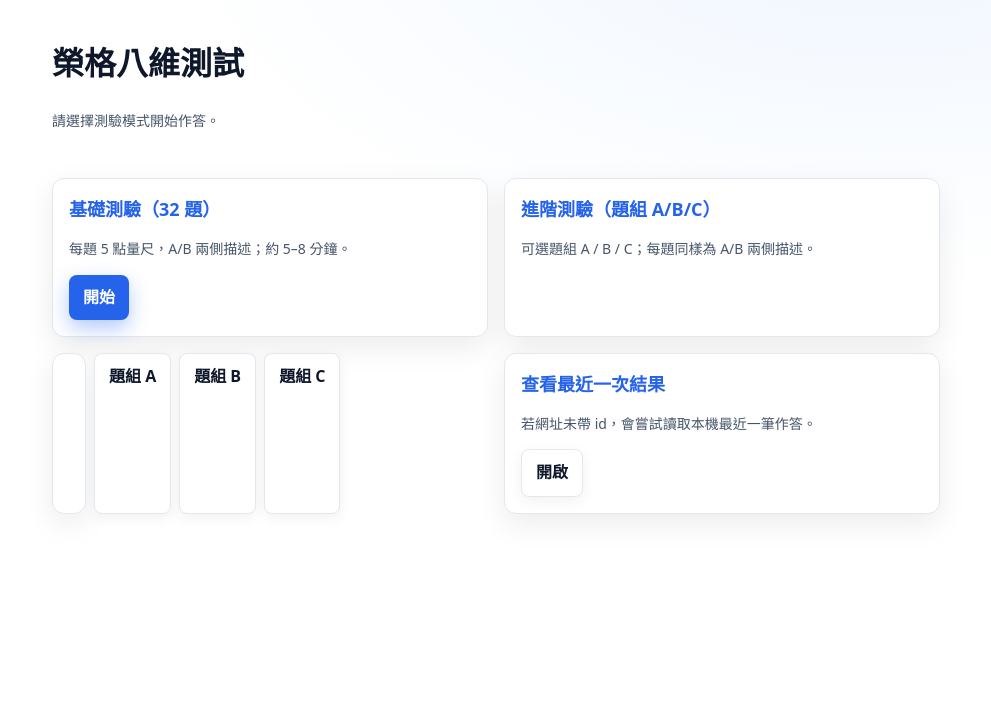
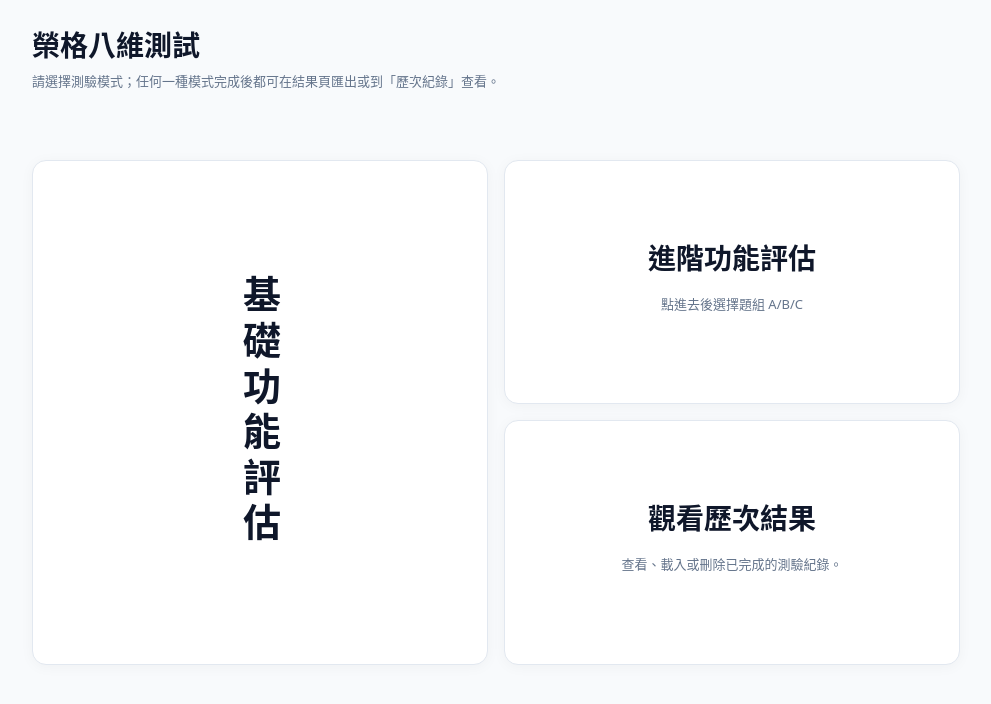
Before and after one commit to gx09950113-web/Jungianarchetypes2.0, a website: page docs/index.html in a window 1280 px wide. Shown: the whole page, without its empty margins (144-1135 px from the left). Drawn offline with Linux system fonts and the light colour scheme.

Commit message:
Add files via upload

```diff
--- a/docs/index.html
+++ b/docs/index.html
@@ -5,48 +5,108 @@
   <meta name="viewport" content="width=device-width,initial-scale=1" />
   <meta name="color-scheme" content="light dark" />
   <meta name="theme-color" content="#2563eb" />
-  <title>榮格八維測試｜首頁</title>
+  <title>首頁｜榮格八維測試</title>
   <link rel="stylesheet" href="./assets/css/style.css" />
   <style>
-    .container{max-width:920px;margin:0 auto;padding:16px;}
-    .grid{display:grid;gap:16px;}
-    @media(min-width:720px){.grid{grid-template-columns:1fr 1fr}}
-    a.card{display:block;padding:16px;border:1px solid var(--border,#e2e8f0);border-radius:12px;text-decoration:none;background:var(--card,#fff)}
-    a.card h2{margin:0 0 6px;font-size:18px}
-    .muted{color:var(--fg-muted,#64748b)}
-    .row{display:flex;gap:8px;flex-wrap:wrap}
-    .btn{padding:10px 14px;border-radius:8px;border:1px solid var(--border,#e2e8f0);background:#fff}
-    .btn.primary{border:none;background:var(--accent,#2563eb);color:#fff;font-weight:600}
+    :root{
+      --bg: #f8fafc;
+      --fg: #0f172a;
+      --fg-muted:#64748b;
+      --card:#ffffff;
+      --border:#e2e8f0;
+      --accent:#2563eb;
+    }
+    @media (prefers-color-scheme: dark){
+      :root{
+        --bg:#0b1020; --fg:#e5e7eb; --fg-muted:#9aa3b2;
+        --card:#0f152a; --border:#2a3350; --accent:#3b82f6;
+      }
+    }
+    body{margin:0;background:var(--bg);color:var(--fg);font:16px/1.5 ui-sans-serif,system-ui,-apple-system,"Segoe UI",Roboto,"PingFang TC","Noto Sans CJK TC","Noto Sans TC","Microsoft JhengHei",sans-serif;}
+    .container{max-width:1080px;margin:0 auto;padding:24px 16px;}
+    header h1{margin:0 0 6px;font-size:28px}
+    header p{margin:0;color:var(--fg-muted);font-size:13px}
+    /* === Grid 版型 === */
+    .grid{
+      margin-top:20px;
+      display:grid;
+      grid-template-columns: 1fr 1fr;
+      grid-template-rows: 1fr 1fr;
+      gap:16px;
+      min-height: 62vh;
+    }
+    .card{
+      position:relative;
+      border:1px solid var(--border);
+      background:var(--card);
+      border-radius:14px;
+      box-shadow: 0 2px 14px rgba(0,0,0,.04);
+      overflow:hidden;
+      transition: transform .15s ease, box-shadow .15s ease, border-color .15s ease;
+    }
+    .card:hover{ transform: translateY(-2px); box-shadow:0 6px 22px rgba(0,0,0,.10); border-color: color-mix(in oklab, var(--border) 70%, var(--accent)); }
+    .linkfill{ position:absolute; inset:0; display:flex; align-items:center; justify-content:center; color:inherit; text-decoration:none; padding:24px; }
+    /* 左側：直排文字的大卡，佔兩列 */
+    .card-basic{ grid-row: 1 / span 2; }
+    .card-basic .linkfill{
+      writing-mode: vertical-rl; text-orientation: upright; letter-spacing:.2em;
+      font-size:38px; font-weight:700;
+    }
+    /* 右側兩張卡的內容 */
+    .card h2{ margin:0; font-size:28px; font-weight:700; }
+    .muted{ color:var(--fg-muted); font-size:13px; margin-top:6px; }
+    .card-body{ padding:28px; display:flex; flex-direction:column; gap:10px; align-items:center; justify-content:center; height:100%;}
+    .pills{ display:flex; gap:8px; flex-wrap:wrap; margin-top:8px; }
+    .pill{
+      display:inline-flex; align-items:center; gap:6px;
+      padding:8px 12px; border:1px solid var(--border); border-radius:999px;
+      text-decoration:none; color:inherit; background:transparent;
+    }
+    .pill:hover{ border-color:var(--accent); }
+    /* 回首頁鈕通用樣式（給其他頁複用） */
+    .btn{display:inline-flex;align-items:center;justify-content:center;padding:10px 14px;border-radius:10px;border:1px solid var(--border);background:#fff;text-decoration:none;color:inherit}
+    .btn.primary{border:none;background:var(--accent);color:#fff;font-weight:600}
+    /* RWD：手機改為直排三張 */
+    @media (max-width: 760px){
+      .grid{ grid-template-columns: 1fr; grid-template-rows: auto; }
+      .card-basic{ grid-row: auto; }
+      .card-basic .linkfill{ writing-mode: initial; text-orientation: mixed; letter-spacing:0; font-size:28px; }
+    }
   </style>
 </head>
 <body>
   <header class="container">
     <h1>榮格八維測試</h1>
-    <p class="muted">請選擇測驗模式開始作答。</p>
+    <p>請選擇測驗模式；任何一種模式完成後都可在結果頁匯出或到「歷次紀錄」查看。</p>
   </header>
 
-  <main class="container grid">
-    <a class="card" href="./basic.html">
-      <h2>基礎測驗（32 題）</h2>
-      <p class="muted">每題 5 點量尺，A/B 兩側描述；約 5–8 分鐘。</p>
-      <div class="row"><span class="btn primary">開始</span></div>
-    </a>
+  <main class="container">
+    <section class="grid">
+      <!-- 左：基礎功能測試（整張可點，直排字） -->
+      <article class="card card-basic">
+        <a class="linkfill" href="./basic.html" aria-label="開始基礎 32 題">基礎功能評估</a>
+      </article>
 
-    <a class="card" href="./advanced.html?set=A">
-      <h2>進階測驗（題組 A/B/C）</h2>
-      <p class="muted">可選題組 A / B / C；每題同樣為 A/B 兩側描述。</p>
-      <div class="row">
-        <a class="btn" href="./advanced.html?set=A">題組 A</a>
-        <a class="btn" href="./advanced.html?set=B">題組 B</a>
-        <a class="btn" href="./advanced.html?set=C">題組 C</a>
-      </div>
-    </a>
+      <!-- 右上：進階功能評估 -->
+      <article class="card">
+        <a class="linkfill" href="./advanced.html" aria-label="進階功能評估">
+          <div class="card-body">
+            <h2>進階功能評估</h2>
+            <p class="muted">點進去後選擇題組 A/B/C</p>
+          </div>
+        </a>
+      </article>
 
-    <a class="card" href="./result.html">
-      <h2>查看最近一次結果</h2>
-      <p class="muted">若網址未帶 id，會嘗試讀取本機最近一筆作答。</p>
-      <div class="row"><span class="btn">開啟</span></div>
-    </a>
+      <!-- 右下：歷次紀錄 -->
+      <article class="card">
+        <a class="linkfill" href="./review.html" aria-label="查看歷次紀錄" style="position:static;inset:auto;width:100%;height:100%;">
+          <div class="card-body">
+            <h2>觀看歷次結果</h2>
+            <p class="muted">查看、載入或刪除已完成的測驗紀錄。</p>
+          </div>
+        </a>
+      </article>
+    </section>
   </main>
 </body>
 </html>
```
Also changed, not shown: docs/advanced.html (+1 -0 lines), docs/basic.html (+1 -0 lines), docs/result.html (+7 -3 lines).
